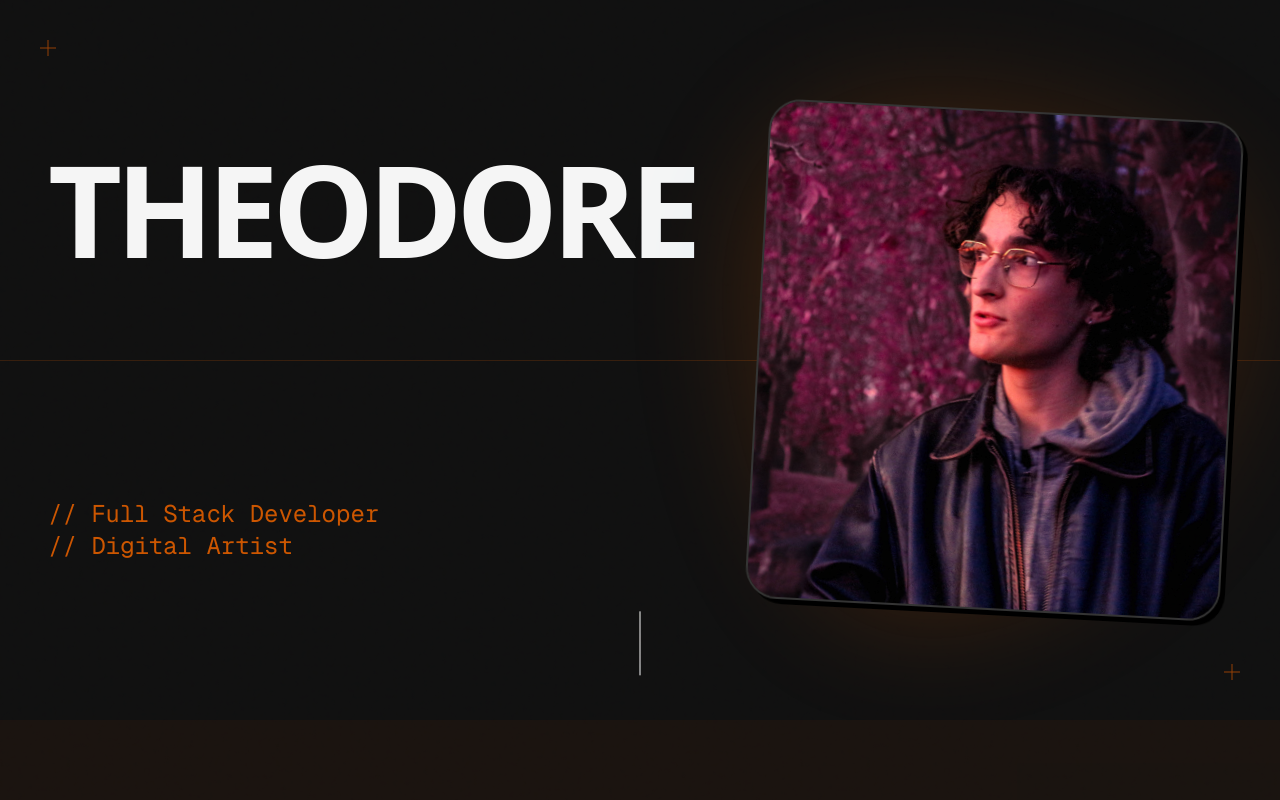
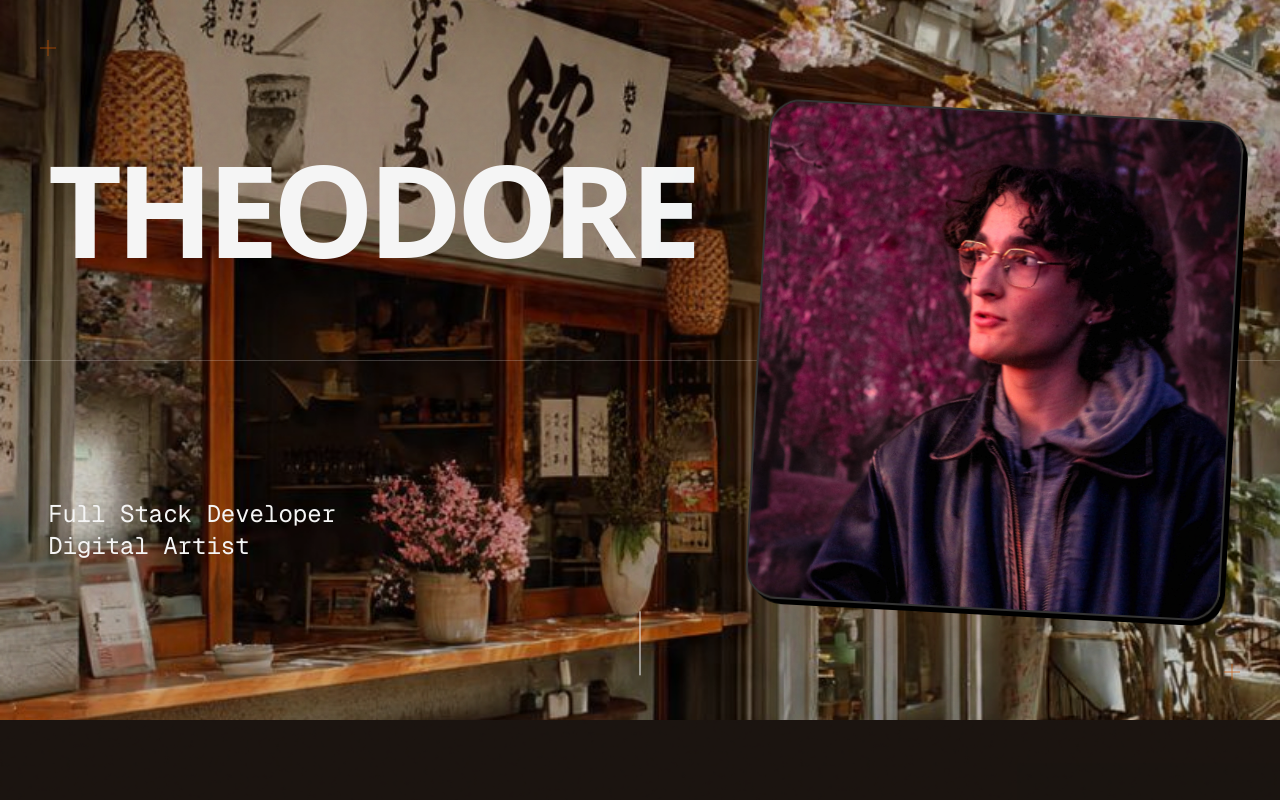
Before and after one commit to theodoredeboisseson/theodoredeboisseson.github.io, a Next.js app: page / in a window 1280 px wide. Shown: the top 800 px of the page. Built offline with nearby package versions, Linux system fonts and the light colour scheme.

Commit message:
feat(Hero) Improves hero section styling and adds bg

```diff
--- a/app/components/Hero.tsx
+++ b/app/components/Hero.tsx
@@ -4,10 +4,24 @@ import TechnicalCrosshair from './TechnicalCrosshair';
 export default function Hero() {
     return (
         <section className="relative min-h-[90vh] w-full bg-[#101010] text-[#F5F5F5] overflow-hidden flex flex-col justify-center px-4 md:px-12">
+            {/* Background Image */}
+            <div className="absolute inset-0 z-0">
+                <Image
+                    src="/images/hero_bg.jpg"
+                    alt="Hero Background"
+                    fill
+                    className="object-cover"
+                    priority
+                    quality={100}
+                />
+                {/* Subtle overlay to ensure text readability while maintaining image visibility */}
+                <div className="absolute inset-0 bg-black/20" />
+            </div>
+
             {/* Decorative Technical Elements */}
             <TechnicalCrosshair className="top-10 left-10" />
             <TechnicalCrosshair className="bottom-10 right-10" />
-            <div className="absolute top-1/2 left-0 h-[1px] w-full bg-[#CC5500] opacity-20" />
+            <div className="absolute top-1/2 left-0 h-[1px] w-full bg-white opacity-20" />
 
             <div className="container mx-auto grid grid-cols-1 md:grid-cols-12 gap-8 items-center z-10">
 
@@ -17,9 +31,9 @@ export default function Hero() {
                         Theodore<br />
                         <span className="text-outline text-transparent stroke-white stroke-2">De Boisseson</span>
                     </h1>
-                    <p className="text-xl md:text-2xl font-mono text-[#CC5500] mt-4">
-            // Full Stack Developer <br />
-            // Digital Artist
+                    <p className="text-xl md:text-2xl font-mono mt-4">
+                        Full Stack Developer <br />
+                        Digital Artist
                     </p>
                 </div>
 
```
Also changed, not shown: public/images/hero_bg.jpg (added).
